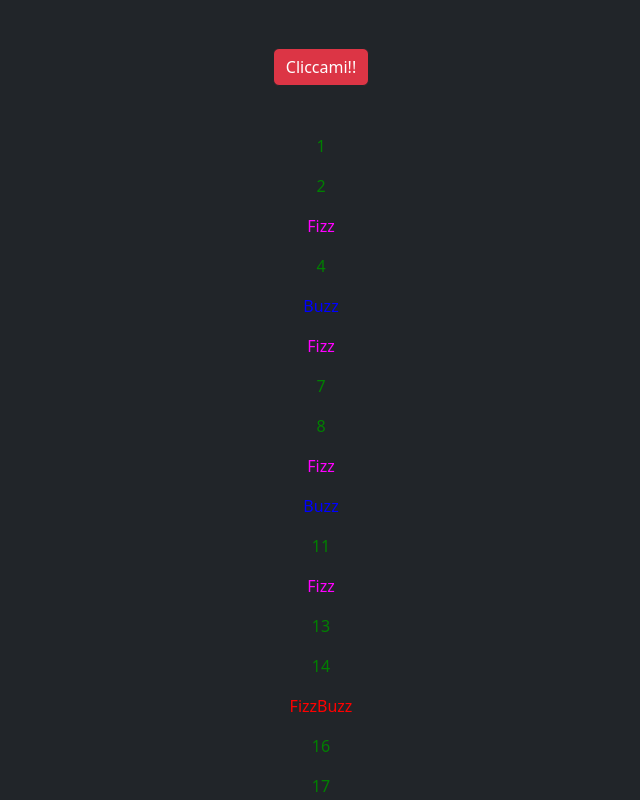
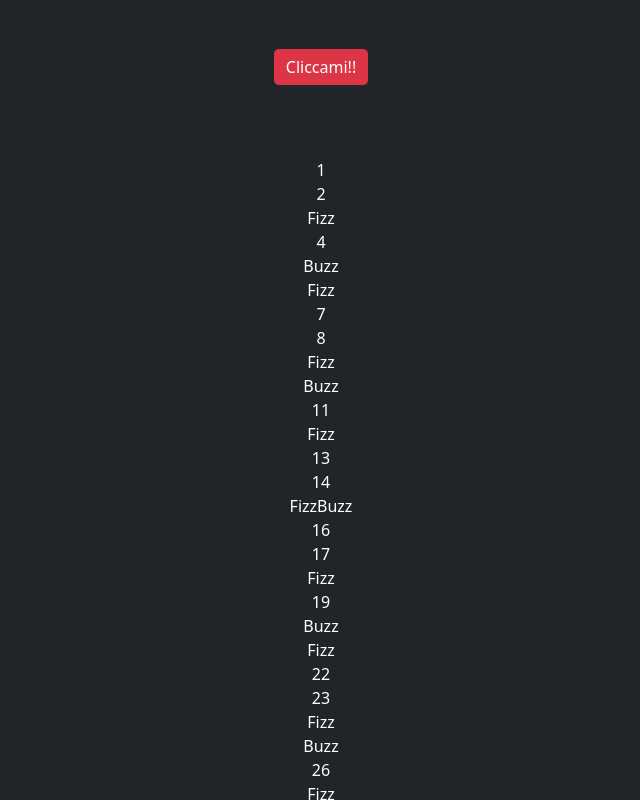
Before and after one commit to AntoninoIrrera/js-fizzbuzz, a plain HTML site: page index.html in a window 1280 px wide. Both pictures are taken after a click on the link "Cliccami!!". Shown: the top 800 px of the page, without its empty margins (319-959 px from the left). Drawn offline with nearby package versions, Linux system fonts and the light colour scheme.

Commit message:
salvataggio metodo con utilizzo funzione append medesimo risultato

```diff
--- a/index.html
+++ b/index.html
@@ -16,6 +16,7 @@
         <main class="text-center">
             <a href="#" class="mt-5 btn btn-danger border-dark">Cliccami!!</a>
             <ul class="list-unstyled my-5"></ul>
+            <p class="text-white"></p>
         </main>
 
 
--- a/js/script.js
+++ b/js/script.js
@@ -2,6 +2,7 @@
 const bottone = document.querySelector("a.btn-danger");
 const ul = document.querySelector("ul");
 
+/*
     bottone.addEventListener("click", function(){
         for (let i = 1; i <= 100; i++) {
             // const elemento = `<li> </li> `;
@@ -25,8 +26,7 @@ bottone.addEventListener("click", function(){
                 ul.innerHTML += elemento;
                 // ul.append(li, "Buzz");
                 console.log("Buzz");
-        }
-        else {
+            }       else {
                 const elemento = `<li class="mt-3 verde"> ${i} </li> `;
                 ul.innerHTML += elemento;
                 // ul.append(li, i);
@@ -34,3 +34,40 @@ bottone.addEventListener("click", function(){
             }
         }
     })
+*/
+
+const p = document.querySelector("p");
+
+
+bottone.addEventListener("click", function () {
+    for (let i = 1; i <= 100; i++) {
+        // const elemento = `<li> </li> `;
+        // ul.innerHTML += elemento;
+        // const li = document.querySelector("li");
+        let br = document.createElement("br")
+        if ((i % 3 == 0) && (i % 5 == 0)) {
+            // const elemento = `<li class="mt-3 rosso"> FizzBuzz </li> `;
+            // ul.innerHTML += elemento;
+            p.append(br, "FizzBuzz");
+            console.log("FizzBuzz");
+        }
+        else if (i % 3 == 0) {
+            // const elemento = `<li class="mt-3 magenta"> Fizz </li> `;
+            // ul.innerHTML += elemento;
+            p.append(br, "Fizz");
+            console.log("Fizz");
+        }
+        else if (i % 5 == 0) {
+            // const elemento = `<li class="mt-3 blu"> Buzz </li> `;
+            // ul.innerHTML += elemento;
+            p.append(br, "Buzz");
+            console.log("Buzz");
+        }
+        else {
+            // const elemento = `<li class="mt-3 verde"> ${i} </li> `;
+            // ul.innerHTML += elemento;
+            p.append(br, i);
+            console.log(i);
+        }
+    }
+})
```
Lines whose indentation alone changed are shown as unchanged.
